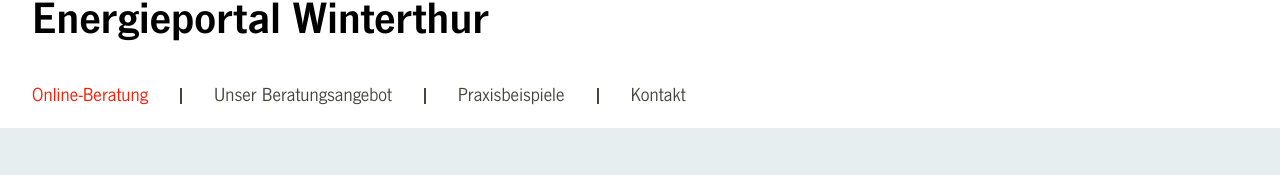
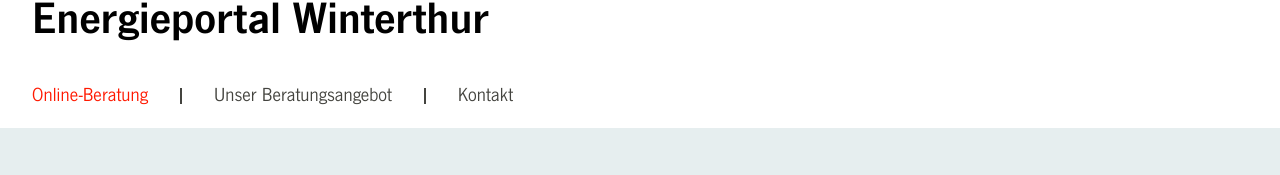
Before and after one commit to Geoinformation-Winterthur/energieportal-winterthur-main, a Next.js app: page / in a window 1280 px wide. Shown: the part 114-289 px from the top of the page. Built offline with nearby package versions, Linux system fonts and the light colour scheme.

Commit message:
Praxisbeispiele-Tab in Navigation ausblenden

```diff
--- a/src/components/common/navigation/navigation.tsx
+++ b/src/components/common/navigation/navigation.tsx
@@ -28,10 +28,6 @@ export const Navigation = ({}) => {
     {
       title: t("general.navigation.our_consulting_service"),
       slug: "/unser-beratungsangebot/",
-    },
-    {
-      title: t("general.navigation.case_studies"),
-      slug: "/praxisbeispiele/",
     },
     {
       title: t("general.navigation.contact"),
```
